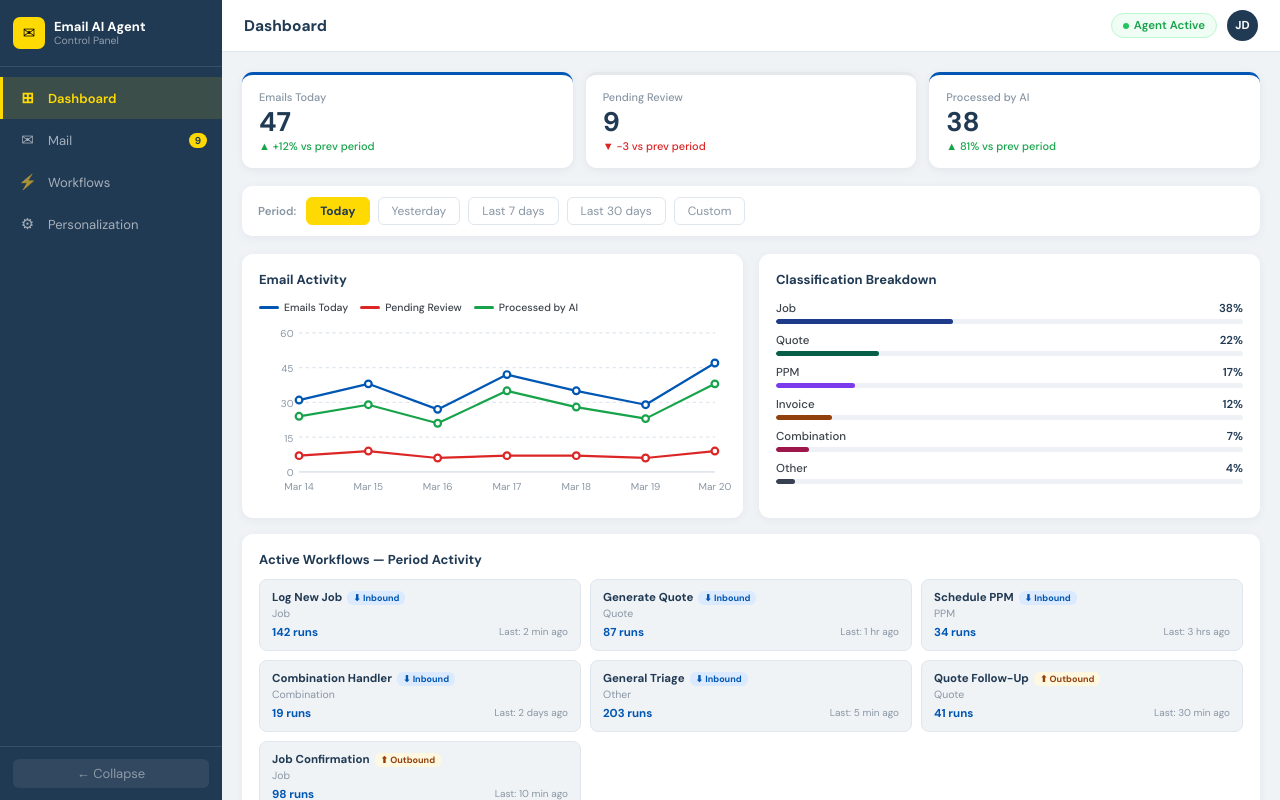
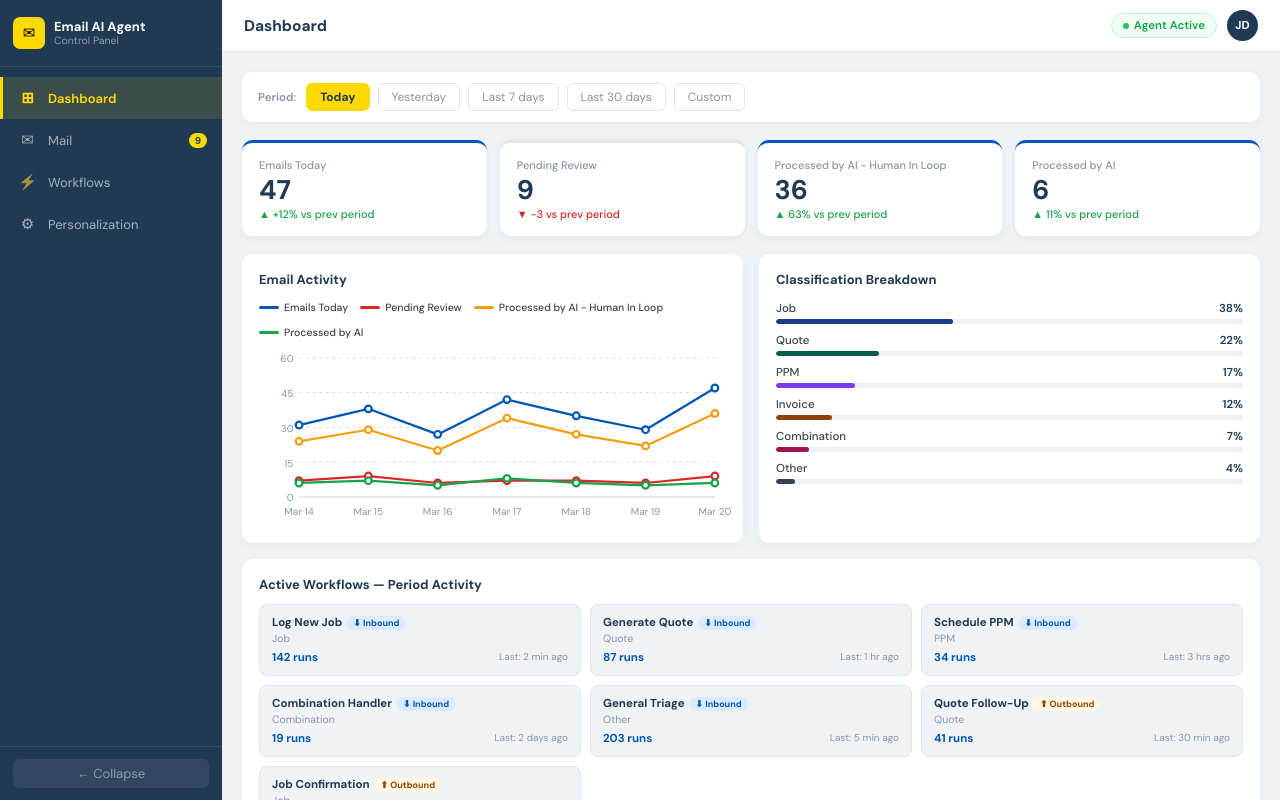
Before and after one commit to MohsinCreed/email-agent, a React (Vite) app: page / in a window 1280 px wide. Built offline with nearby package versions, Linux system fonts and the light colour scheme.

Commit message:
adjusted filter edited and added new card

```diff
--- a/src/App.jsx
+++ b/src/App.jsx
@@ -155,7 +155,8 @@ const THREADS = [
 const STATS = [
   { label:"Emails Today",    value:"47", change:"+12%", up:true  },
   { label:"Pending Review",  value:"9",  change:"-3",   up:false },
-  { label:"Processed by AI", value:"38", change:"81%",  up:true  },
+  { label:"Processed by AI - Human In Loop", value:"36", change:"63%",  up:true  },
+  { label:"Processed by AI", value:"6", change:"11%",  up:true  },
 ];
 const DATE_PRESETS = ["Today","Yesterday","Last 7 days","Last 30 days","Custom"];
 const FONTS = ["DM Sans","Georgia","Helvetica Neue","Trebuchet MS","Garamond","Courier New"];
@@ -275,17 +276,6 @@ function Dashboard() {
   const [cTo,setCTo]=useState("");
   return (
     <div>
-      {/* Stats */}
-      <div style={{ display:"grid", gridTemplateColumns:"repeat(3,1fr)", gap:13, marginBottom:18 }}>
-        {STATS.map(s=>(
-          <div key={s.label} className="sc" style={{ background:"white", borderRadius:11, padding:"15px 17px", boxShadow:`0 2px 8px rgba(33,58,84,.07)`, borderTop:`3px solid ${s.up?C.tertiary:"#e5e7eb"}` }}>
-            <div style={{ fontSize:11, color:C.muted, fontWeight:500, marginBottom:4 }}>{s.label}</div>
-            <div style={{ fontSize:27, fontWeight:700, color:C.primary, lineHeight:1 }}>{s.value}</div>
-            <div style={{ fontSize:11, color:s.up?"#16a34a":"#dc2626", fontWeight:500, marginTop:4 }}>{s.up?"▲":"▼"} {s.change} vs prev period</div>
-          </div>
-        ))}
-      </div>
-
       {/* Date filter */}
       <div style={{ background:"white", borderRadius:10, padding:"11px 16px", marginBottom:18, boxShadow:`0 2px 8px rgba(33,58,84,.06)`, display:"flex", alignItems:"center", gap:8, flexWrap:"wrap" }}>
         <span style={{ fontSize:11.5, fontWeight:600, color:C.muted, marginRight:2 }}>Period:</span>
@@ -303,6 +293,17 @@ function Dashboard() {
             <button className="bp">Apply</button>
           </div>
         )}
+      </div>
+
+      {/* Stats */}
+      <div style={{ display:"grid", gridTemplateColumns:"repeat(4,1fr)", gap:13, marginBottom:18 }}>
+        {STATS.map(s=>(
+          <div key={s.label} className="sc" style={{ background:"white", borderRadius:11, padding:"15px 17px", boxShadow:`0 2px 8px rgba(33,58,84,.07)`, borderTop:`3px solid ${s.up?C.tertiary:"#e5e7eb"}` }}>
+            <div style={{ fontSize:11, color:C.muted, fontWeight:500, marginBottom:4 }}>{s.label}</div>
+            <div style={{ fontSize:27, fontWeight:700, color:C.primary, lineHeight:1 }}>{s.value}</div>
+            <div style={{ fontSize:11, color:s.up?"#16a34a":"#dc2626", fontWeight:500, marginTop:4 }}>{s.up?"▲":"▼"} {s.change} vs prev period</div>
+          </div>
+        ))}
       </div>
 
       <div style={{ display:"grid", gridTemplateColumns:"1fr 1fr", gap:16 }}>
@@ -353,19 +354,20 @@ function Dashboard() {
    TREND CHART
 ══════════════════════════════════════════════════════ */
 const CHART_DATA = [
-  { date:"Mar 14", emails:31, auto:24, pending:7  },
-  { date:"Mar 15", emails:38, auto:29, pending:9  },
-  { date:"Mar 16", emails:27, auto:21, pending:6  },
-  { date:"Mar 17", emails:42, auto:35, pending:7  },
-  { date:"Mar 18", emails:35, auto:28, pending:7  },
-  { date:"Mar 19", emails:29, auto:23, pending:6  },
-  { date:"Mar 20", emails:47, auto:38, pending:9  },
+  { date:"Mar 14", emails:31, auto:6,  humanLoop:24, pending:7  },
+  { date:"Mar 15", emails:38, auto:7,  humanLoop:29, pending:9  },
+  { date:"Mar 16", emails:27, auto:5,  humanLoop:20, pending:6  },
+  { date:"Mar 17", emails:42, auto:8,  humanLoop:34, pending:7  },
+  { date:"Mar 18", emails:35, auto:6,  humanLoop:27, pending:7  },
+  { date:"Mar 19", emails:29, auto:5,  humanLoop:22, pending:6  },
+  { date:"Mar 20", emails:47, auto:6,  humanLoop:36, pending:9  },
 ];
 
 const CHART_LINES = [
-  { key:"emails",  label:"Emails Today",   color:"#0056B3" },
-  { key:"pending", label:"Pending Review", color:"#dc2626" },
-  { key:"auto",    label:"Processed by AI", color:"#16a34a" },
+  { key:"emails",    label:"Emails Today",                    color:"#0056B3" },
+  { key:"pending",   label:"Pending Review",                  color:"#dc2626" },
+  { key:"humanLoop", label:"Processed by AI - Human In Loop", color:"#f59e0b" },
+  { key:"auto",      label:"Processed by AI",                 color:"#16a34a" },
 ];
 
 function TrendChart() {
```
